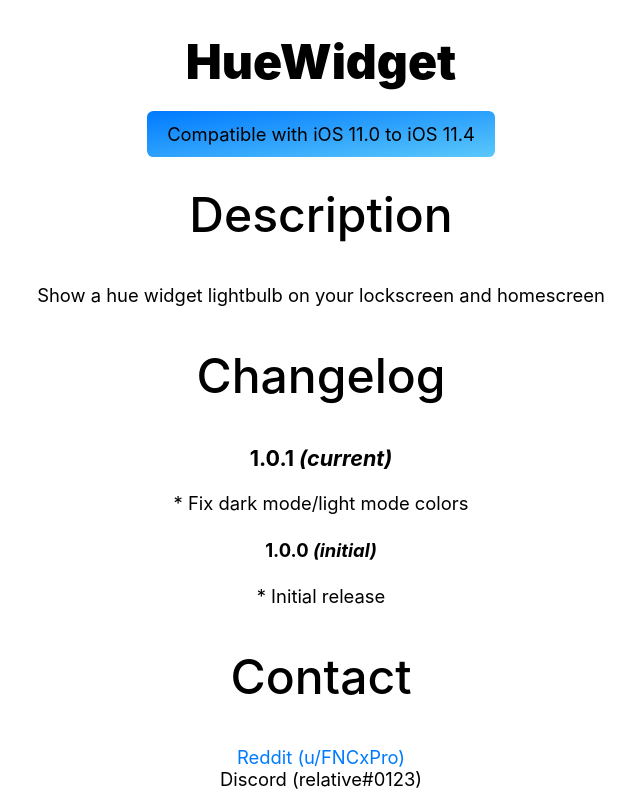
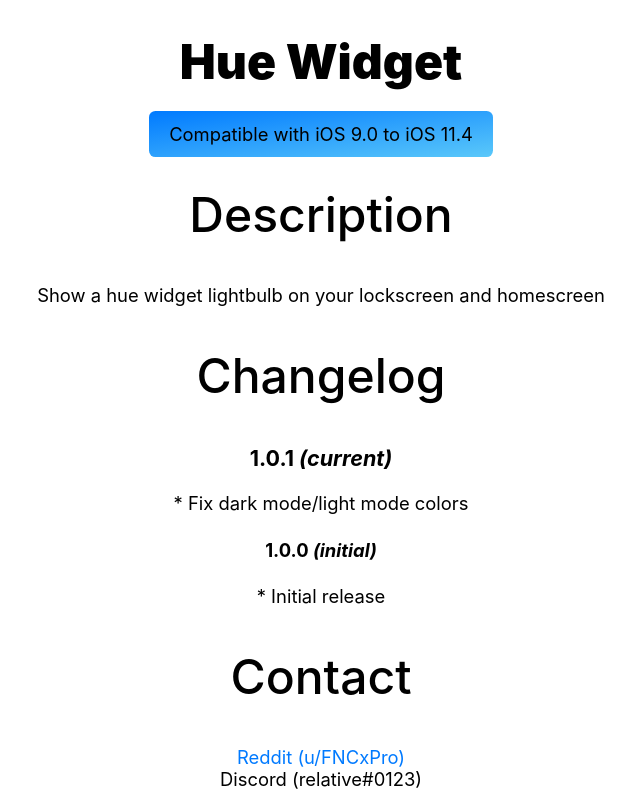
Before and after one commit to FNCxPro/FNCxPro.github.io, a plain HTML site: page depictions/pro.relative.huewidget.html in a window 1280 px wide. Shown: the whole page, without its empty margins (319-959 px from the left). Drawn offline with Linux system fonts and the light colour scheme; a web font is replaced by a local one.

Commit message:
Update Hue Widget depiction

```diff
--- a/depictions/pro.relative.huewidget.html
+++ b/depictions/pro.relative.huewidget.html
@@ -4,8 +4,8 @@
     <link rel="stylesheet" href="../style.css">
   </head>
   <body>
-    <h1>HueWidget</h1>
-    <span class="alert info">Compatible with iOS 11.0 to iOS 11.4</span>
+    <h1>Hue Widget</h1>
+    <span class="alert info">Compatible with iOS 9.0 to iOS 11.4</span>
     <h2>Description</h2>
     <p>
       Show a hue widget lightbulb on your lockscreen and homescreen
```
